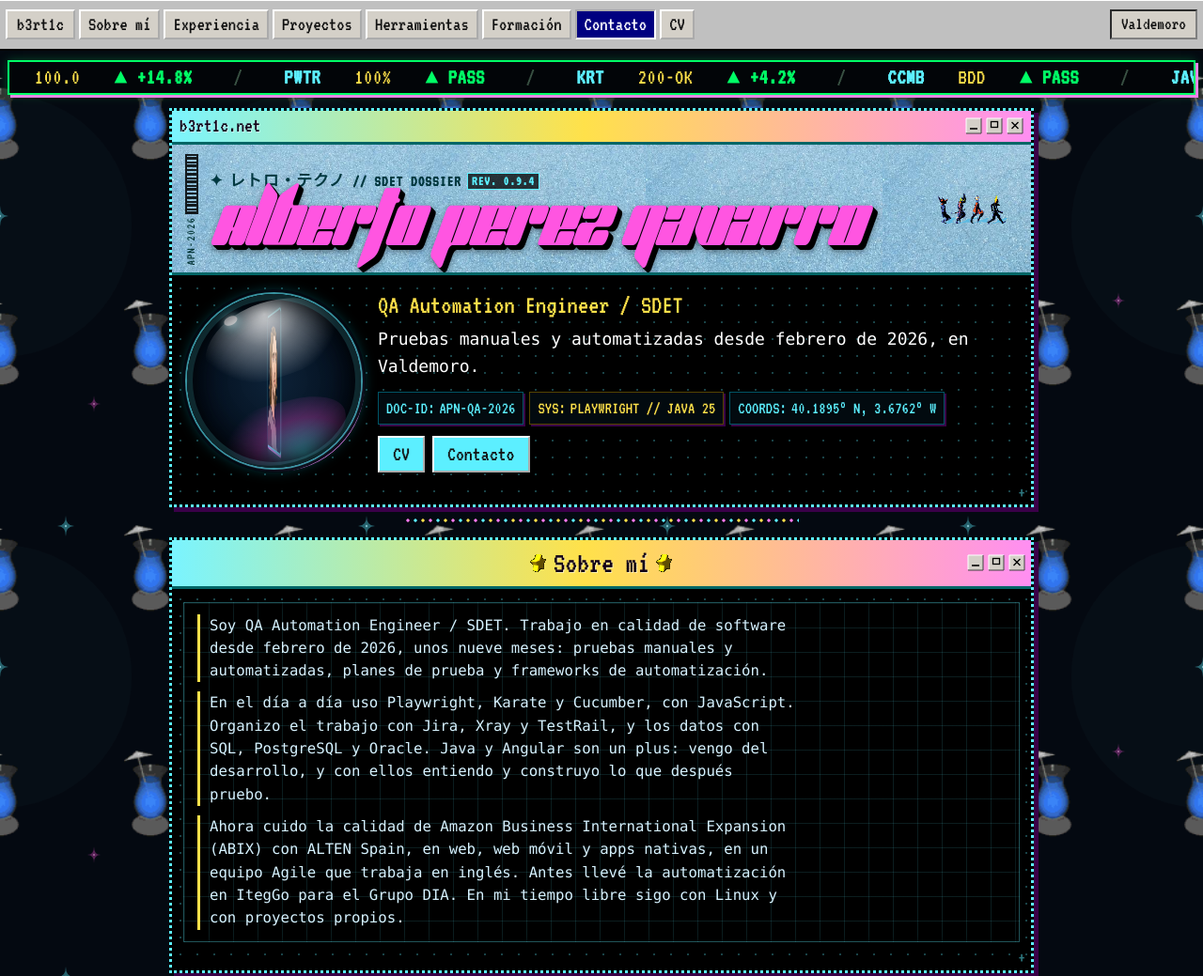
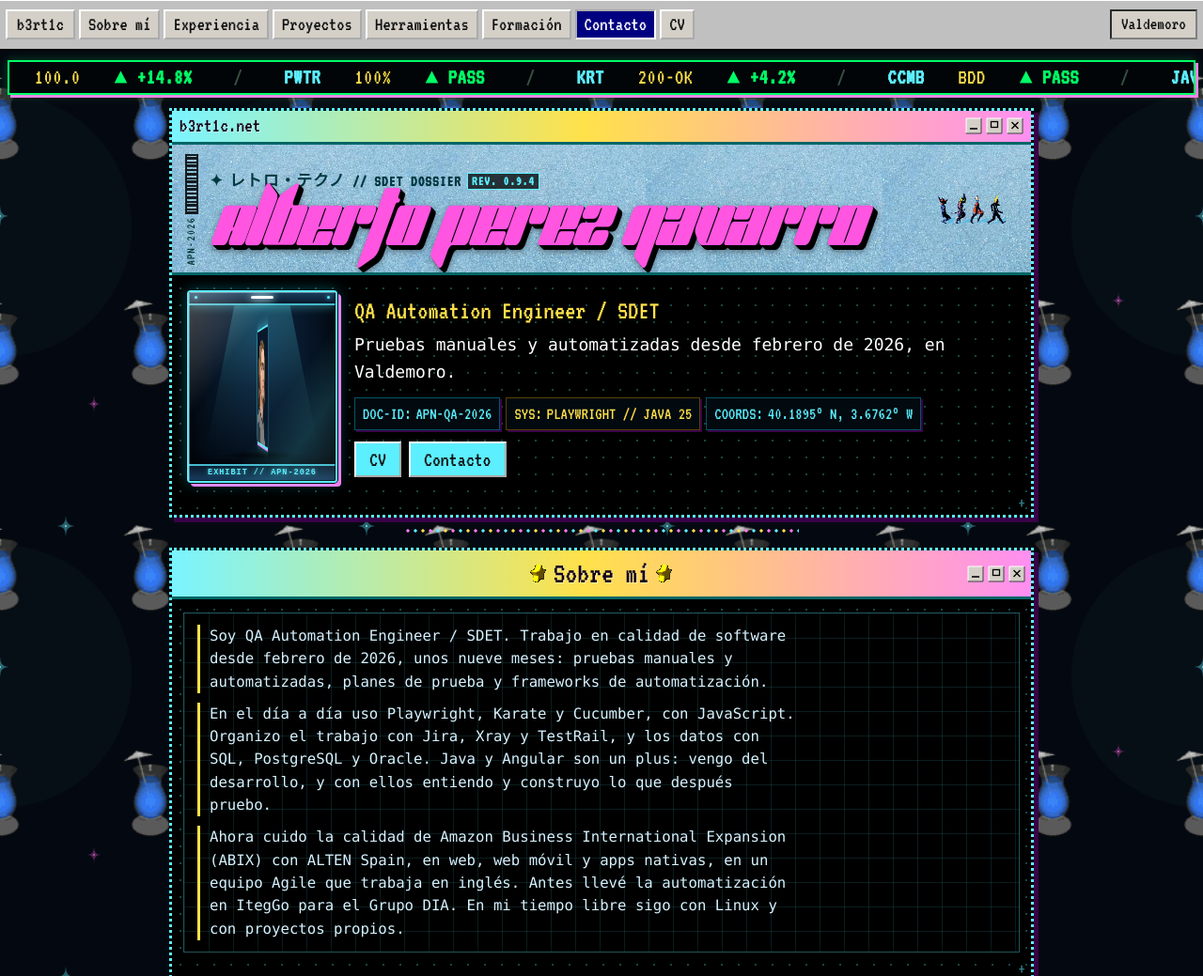
Before and after one commit to B3RT1C/Portfolio, a plain HTML site: page index.html in a window 1280 px wide. Shown: the top 1039 px of the page at 94% size. Drawn offline with Linux system fonts and the light colour scheme; no server answers.

Commit message:
feat: replace orb with retro-tech glass showcase vitrina displaying 2D rotating card

```diff
--- a/index.html
+++ b/index.html
@@ -12,7 +12,7 @@
         <meta property="og:type" content="website">
         <meta property="og:locale" content="es_ES">
         <link rel="icon" href="/img/beartic.png" type="image/png">
-        <link rel="stylesheet" href="/main.css?v=20261120f">
+        <link rel="stylesheet" href="/main.css?v=20261120g">
     </head>
     <body>
         <a class="skip" href="#top">Saltar al contenido</a>
@@ -128,9 +128,16 @@
                         <img id="hylicsRunning" src="/img/hylics_running.gif?v=20261119b" width="270" height="140" alt="" loading="lazy">
                     </div>
                     <div class="hero-main">
-                        <div class="crystal-orb" role="img" aria-label="Retrato ilustrado de Alberto Pérez Navarro en esfera de cristal retro">
-                            <div class="orb-stage">
-                                <div class="orb-card-2d">
+                        <div class="vitrina" role="img" aria-label="Vitrina de exposición tecnológica con retrato ilustrado de Alberto Pérez Navarro girando">
+                            <div class="vitrina-top" aria-hidden="true">
+                                <span class="vitrina-rivet"></span>
+                                <span class="vitrina-top-emitter"></span>
+                                <span class="vitrina-rivet"></span>
+                            </div>
+                            <div class="vitrina-spotlight" aria-hidden="true"></div>
+                            <div class="vitrina-floor-shadow" aria-hidden="true"></div>
+                            <div class="vitrina-stage">
+                                <div class="vitrina-card">
                                     <div class="card-face front">
                                         <img id="me" src="/img/me.png" width="440" height="440" alt="Retrato ilustrado de Alberto Pérez Navarro">
                                     </div>
@@ -139,12 +146,11 @@
                                     </div>
                                 </div>
                             </div>
-                            <div class="glass-overlay" aria-hidden="true">
-                                <div class="glass-specular"></div>
-                                <div class="glass-glint"></div>
-                                <div class="glass-caustic"></div>
-                                <div class="glass-refraction"></div>
+                            <div class="vitrina-pedestal" aria-hidden="true">
+                                <span class="vitrina-plaque">EXHIBIT // APN-2026</span>
                             </div>
+                            <div class="vitrina-glass" aria-hidden="true"></div>
+                            <div class="vitrina-glass-rim" aria-hidden="true"></div>
                         </div>
                         <div class="hero-copy">
                             <p class="role">QA Automation Engineer / SDET</p>
--- a/main.css
+++ b/main.css
@@ -757,28 +757,116 @@ h1 {
 }
 
 /* ========================================================
-   RETRO CRYSTAL ORB AVATAR (Aqua / Y2K 3D Glass Sphere)
-   Con carta 2D girando en perspectiva 3D dentro del orbe
+   VITRINA TECNOLÓGICA DE EXPOSICIÓN (Tech Showcase Cabinet)
+   Vitrina de cristal con carta 2D girando en perspectiva 3D
    ======================================================== */
-.crystal-orb {
-    width: clamp(140px, 20vw, 185px);
-    height: clamp(140px, 20vw, 185px);
+.vitrina {
+    width: clamp(140px, 18vw, 160px);
+    height: clamp(180px, 23vw, 205px);
+    position: relative;
+    border-radius: 4px;
+    background: radial-gradient(ellipse at 50% 25%, #0d2644 0%, #061322 55%, #02070e 100%);
+    border: 2px solid var(--cyan);
+    box-shadow:
+        0 0 0 1px #040911,
+        0 0 16px rgba(0, 229, 255, 0.35),
+        4px 4px 0 var(--magenta),
+        inset 0 0 25px rgba(0, 0, 0, 0.95);
+    perspective: 800px;
+    overflow: hidden;
+    display: flex;
+    align-items: center;
+    justify-content: center;
+    flex: 0 0 auto;
+    user-select: none;
+}
+
+/* Cornisa metálica superior con foco emisor */
+.vitrina-top {
+    position: absolute;
+    top: 0;
+    left: 0;
+    right: 0;
+    height: 14px;
+    background: linear-gradient(180deg, #183e60 0%, #091a2b 100%);
+    border-bottom: 2px solid rgba(92, 239, 255, 0.7);
+    box-shadow: 0 2px 10px rgba(92, 239, 255, 0.4);
+    display: flex;
+    align-items: center;
+    justify-content: space-between;
+    padding: 0 6px;
+    z-index: 12;
+}
+
+.vitrina-rivet {
+    width: 3px;
+    height: 3px;
     border-radius: 50%;
-    position: relative;
-    overflow: hidden;
-    flex: 0 0 auto;
-    background: radial-gradient(circle at 50% 50%, #0d2238 0%, #061322 55%, #02070e 100%);
-    box-shadow:
-        0 0 0 2px rgba(92, 239, 255, 0.6),
-        0 0 0 5px rgba(4, 9, 17, 0.95),
-        0 0 16px rgba(0, 229, 255, 0.4),
-        4px 4px 0 var(--magenta),
-        inset 0 0 35px rgba(0, 0, 0, 0.95);
-    perspective: 800px;
-    user-select: none;
-}
-
-.orb-stage {
+    background: var(--cyan);
+    box-shadow: 0 0 4px var(--cyan);
+}
+
+.vitrina-top-emitter {
+    width: 24px;
+    height: 3px;
+    border-radius: 2px;
+    background: #ffffff;
+    box-shadow: 0 0 8px #ffffff, 0 0 12px var(--cyan);
+}
+
+/* Foco cenital cónico que ilumina la carta */
+.vitrina-spotlight {
+    position: absolute;
+    top: 14px;
+    left: 12%;
+    right: 12%;
+    height: 75%;
+    background: linear-gradient(180deg, rgba(92, 239, 255, 0.25) 0%, rgba(92, 239, 255, 0.06) 60%, transparent 100%);
+    clip-path: polygon(25% 0%, 75% 0%, 100% 100%, 0% 100%);
+    pointer-events: none;
+    z-index: 4;
+}
+
+/* Sombra en el suelo de la vitrina */
+.vitrina-floor-shadow {
+    position: absolute;
+    bottom: 22px;
+    left: 25%;
+    right: 25%;
+    height: 10px;
+    border-radius: 50%;
+    background: radial-gradient(ellipse at 50% 50%, rgba(0, 0, 0, 0.85) 0%, transparent 75%);
+    pointer-events: none;
+    z-index: 3;
+}
+
+/* Pedestal inferior con placa grabada */
+.vitrina-pedestal {
+    position: absolute;
+    bottom: 0;
+    left: 0;
+    right: 0;
+    height: 18px;
+    background: linear-gradient(0deg, #183e60 0%, #091a2b 100%);
+    border-top: 2px solid rgba(92, 239, 255, 0.7);
+    box-shadow: 0 -2px 12px rgba(0, 0, 0, 0.9);
+    display: flex;
+    align-items: center;
+    justify-content: center;
+    z-index: 12;
+}
+
+.vitrina-plaque {
+    font-family: monospace;
+    font-size: 8.5px;
+    font-weight: bold;
+    letter-spacing: 1px;
+    color: var(--cyan);
+    text-shadow: 0 0 4px rgba(92, 239, 255, 0.6);
+}
+
+/* Escenario interior 3D */
+.vitrina-stage {
     width: 100%;
     height: 100%;
     position: absolute;
@@ -787,22 +875,25 @@ h1 {
     align-items: center;
     justify-content: center;
     transform-style: preserve-3d;
-}
-
-.orb-card-2d {
-    width: 62%;
-    height: 80%;
+    z-index: 6;
+}
+
+/* Carta 2D girando dentro de la vitrina */
+.vitrina-card {
+    width: 96px;
+    height: 126px;
     position: relative;
     transform-style: preserve-3d;
-    animation: orb-card-spin 6.5s linear infinite;
-}
-
-@keyframes orb-card-spin {
+    animation: vitrina-card-spin 6.5s linear infinite;
+    transform-origin: center center;
+}
+
+@keyframes vitrina-card-spin {
     0% { transform: rotateY(0deg); }
     100% { transform: rotateY(360deg); }
 }
 
-.orb-card-2d .card-face {
+.vitrina-card .card-face {
     position: absolute;
     inset: 0;
     border-radius: 6px;
@@ -818,7 +909,7 @@ h1 {
     justify-content: center;
 }
 
-.orb-card-2d .card-face img,
+.vitrina-card .card-face img,
 #me {
     width: 100%;
     height: 100%;
@@ -828,65 +919,43 @@ h1 {
     box-shadow: none;
 }
 
-.orb-card-2d .card-face.back {
+.vitrina-card .card-face.back {
     transform: rotateY(180deg);
 }
 
-/* Glass specular overlays (sitting ON TOP of spinning 2D card) */
-.glass-overlay {
+/* Cristal frontal con reflejo diagonal doble realista */
+.vitrina-glass {
     position: absolute;
     inset: 0;
-    border-radius: 50%;
     pointer-events: none;
-    z-index: 10;
-}
-
-/* Primary Top-Left Gloss Reflection */
-.glass-specular {
-    position: absolute;
-    top: 4%;
-    left: 8%;
-    width: 82%;
-    height: 44%;
-    border-radius: 50% 50% 45% 45% / 60% 60% 40% 40%;
-    background: radial-gradient(ellipse at 50% 15%, rgba(255, 255, 255, 0.92) 0%, rgba(255, 255, 255, 0.4) 35%, rgba(255, 255, 255, 0) 75%);
-    transform: rotate(-18deg);
-}
-
-/* Secondary sharp micro-glint */
-.glass-glint {
-    position: absolute;
-    top: 13%;
-    left: 21%;
-    width: 8%;
-    height: 5%;
-    border-radius: 50%;
-    background: #ffffff;
-    box-shadow: 0 0 8px #ffffff, 0 0 14px #5cefff;
-    transform: rotate(-25deg);
-}
-
-/* Bottom-right Caustic Rim Glow */
-.glass-caustic {
-    position: absolute;
-    bottom: 3%;
-    right: 7%;
-    width: 72%;
-    height: 35%;
-    border-radius: 40% 40% 50% 50% / 40% 40% 60% 60%;
-    background: radial-gradient(ellipse at 60% 90%, rgba(92, 239, 255, 0.55) 0%, rgba(255, 85, 225, 0.3) 45%, rgba(0, 0, 0, 0) 80%);
-    transform: rotate(-15deg);
-}
-
-/* Outer Refraction Shadow */
-.glass-refraction {
+    z-index: 15;
+    background: linear-gradient(
+        125deg,
+        rgba(255, 255, 255, 0.28) 0%,
+        rgba(255, 255, 255, 0.12) 20%,
+        rgba(255, 255, 255, 0) 32%,
+        rgba(255, 255, 255, 0) 60%,
+        rgba(92, 239, 255, 0.16) 78%,
+        rgba(255, 255, 255, 0.05) 100%
+    );
+}
+
+/* Bisel interior del cristal */
+.vitrina-glass-rim {
     position: absolute;
     inset: 0;
-    border-radius: 50%;
+    pointer-events: none;
+    z-index: 16;
     box-shadow:
-        inset 0 0 0 6px rgba(92, 239, 255, 0.15),
-        inset 0 0 25px rgba(0, 0, 0, 0.9),
-        inset 0 0 45px rgba(2, 10, 20, 0.85);
+        inset 1px 1px 0 rgba(255, 255, 255, 0.35),
+        inset -1px -1px 0 rgba(0, 0, 0, 0.6);
+}
+
+@media (prefers-reduced-motion: reduce) {
+    .vitrina-card {
+        animation: none;
+        transform: rotateY(-15deg);
+    }
 }
 
 .borderGroove {
@@ -1711,7 +1780,7 @@ a.btn88:active {
         justify-content: center;
     }
 
-    .crystal-orb {
+    .vitrina {
         margin: 0 auto;
     }
 
```
